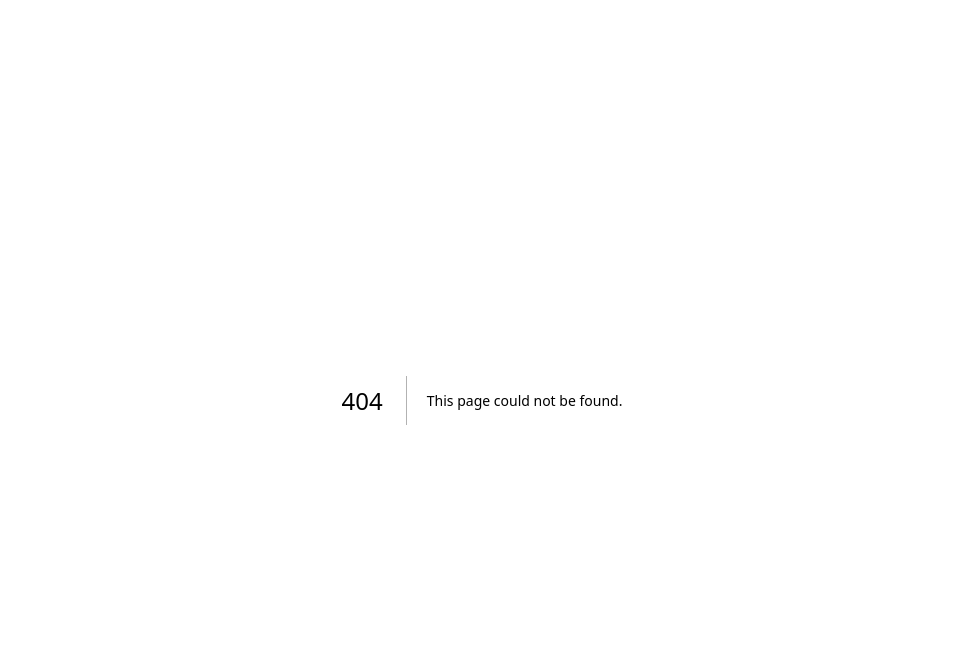
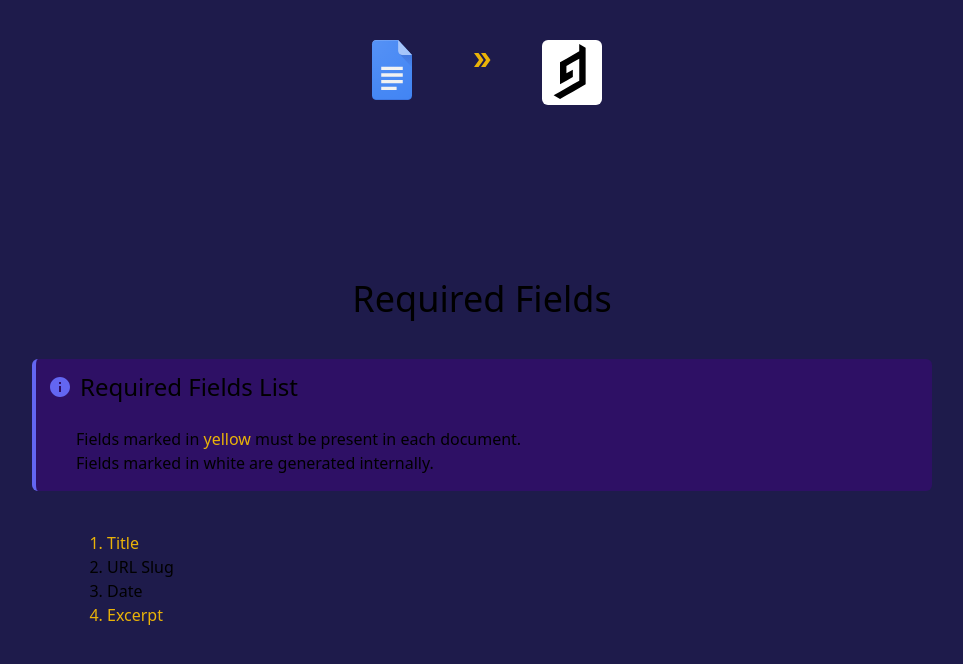
Before and after one commit to vit-the-jedi/hygraph-app, a Next.js app: page /required-fields in a window 1280 px wide. Before the commit this address had no page. Shown: the top 664 px of the page, without its empty margins (158-1121 px from the left). Built offline with nearby package versions, Linux system fonts and the light colour scheme.

Commit message:
more error handling and added required-fields route

```diff
--- a/app/api/create-ast.js
+++ b/app/api/create-ast.js
@@ -119,6 +119,7 @@ const createAstFromDocs = (content) => {
   content.forEach((element) => {
     const elementContent = element?.paragraph;
     const innerElements = elementContent?.elements;
+    if(!elementContent || !innerElements ) return null;
     //check length of elements
     innerElements.forEach((innerEl, index, arr) => {
       const elementContentText = elementContent?.elements[index]?.textRun?.content.replace(/(\r\n|\n|\r)/gm,"");
--- a/app/api/send-article.js
+++ b/app/api/send-article.js
@@ -6,7 +6,6 @@ const { google } = require("googleapis");
 import { utils } from "./utils.js";
 import { queries } from "./queries.js";
 import { hygraphAst, transpileDocsAstToHygraphAst } from "./create-ast.js";
-import { resolve } from "path";
 
 const API_KEY = process.env.API_KEY;
 const API_URL = process.env.API_URL;
@@ -26,7 +25,6 @@ const auth = new google.auth.GoogleAuth({
   keyFile: process.env.GOOGLE_APPLICATION_CREDENTIALS,
   scopes: ["https://www.googleapis.com/auth/documents"],
 });
-
 async function readDoc(documentId) {
   return new Promise(async(resolve,reject)=>{
     try {
@@ -34,6 +32,7 @@ async function readDoc(documentId) {
       const resp = await doc.documents.get({ documentId });
       resolve(resp.data);
     } catch (err) {
+      console.log(err);
       resolve({ errors: [{ message: err.errors[0].message }] });
     }
   })
@@ -45,11 +44,12 @@ const sendArticle = async (link) => {
     try {
       const docId = link.split('d/')[1].split('/')[0];
       const docData = await readDoc(docId);
-      console.log(docData);
       if(docData.errors){
         resolve(docData);
       }
       transpileDocsAstToHygraphAst(docData.body.content);
+      if(!hygraphAst) reject({errors: [{message: "Error transpiling document"}]});
+
       const imgUriArray = utils.extractImageUris(docData?.inlineObjects);
       const uploadResults = [];
       if(imgUriArray){
--- a/app/components/HelperInfo.jsx
+++ b/app/components/HelperInfo.jsx
@@ -6,6 +6,9 @@ export default function HelperInfo({errors}) {
   errorHelpers.set('value is not unique for the field "urlSlug"', 'There is already an existing article with that title. Change the title of the article and try again.');
   errorHelpers.set('Field "ArticleCreateInput.someField" of required type "SomeType!" was not provided.', 'Your article is missing a required field. Ensure you have a Title, Meta Keywords, Excerpt, and Cover Image in the article and try again.');
   errorHelpers.set('The caller does not have permission', 'You must add googledocs@just-site-330115.iam.gserviceaccount.com as an editor on the article.');
+  errorHelpers.set('Error transpiling document', 'The document is malformed. Ensure the document contains 1 article, with a title, meta keywords, excerpt, and cover image.');
+  errorHelpers.set('Only alphanumeric characters and dashes (-) allowed, no spaces.', 'There was an issue generating a url slug, this can happen because the document is malformed.');
+
   return (
     <aside className="bg-violet-950 pt-3 pb-4 px-3 my-10 rounded-md border-l-4 border-indigo-500">
       <div className='flex'>
--- a/app/components/LinkStatusDashboard.jsx
+++ b/app/components/LinkStatusDashboard.jsx
@@ -30,7 +30,9 @@ export default function LinkStatusDashboard({articleStatusInfo}){
 
   return (
     <section>
-          <div className="flex align-center justify-center"><PrimaryButton buttonConfig={{text:"Go Home", onClick: goToHome}} /></div>
+      <div className="flex align-center justify-center">
+        <PrimaryButton buttonConfig={{text:"Go Home", onClick: goToHome}} />
+      </div>
       <ol>
       {formattedData.map((article) => (
         <li key={article} className="my-3 relative">
--- a/app/components/UploadCheckList.jsx
+++ b/app/components/UploadCheckList.jsx
@@ -15,11 +15,15 @@ export default function UploadCheckList() {
         </div>
         <div className='flex'>
           <CheckIcon className="text-indigo-500 relative top-2 mr-2 text-lg" />
-          <li className='my-1'>Allow <span className="text-yellow-500 whitespace-nowrap">googledocs@just-site-330115.iam.gserviceaccount.com</span> as an editor on each doc.</li>
+          <li className='my-1'>Allow <span className="text-yellow-500 bold whitespace-nowrap">googledocs@just-site-330115.iam.gserviceaccount.com</span> as an editor on each doc.</li>
         </div>
         <div className='flex'>
           <CheckIcon className="text-indigo-500 relative top-2 mr-2 text-lg" />
-          <li className='my-1'>Have values for all required fields in your documents.</li>
+          <li className='my-1'>Have values for all <a className="underline text-yellow-500" href="/required-fields" target='_blank'>required fields</a> in your documents.</li>
+        </div>
+        <div className='flex'>
+          <CheckIcon className="text-indigo-500 relative top-2 mr-2 text-lg" />
+          <li className='my-1'>Each document contains <span className="text-yellow-500 bold">only one article.</span></li>
         </div>
       </ul>
     </aside>
--- a/app/components/common/Header.jsx
+++ b/app/components/common/Header.jsx
@@ -7,13 +7,17 @@ export default function Header() {
   const config = {
     logoSize: {h:60,w:60},
   }
+  const goToHome = (event) => {
+    event.preventDefault();
+    window.location.href = '/';
+  }
   return (
     <header className="mb-10 ">
       <div className="flex justify-between w-60">
         <GoogleDocsLogo size={config.logoSize}/>
         <DoubleArrowIcon className="text-yellow-500 text-4xl relative top-2"/>
         <HygraphLogo size={config.logoSize}/>
-        </div>
+      </div>
     </header>
   )
 }
--- /dev/null
+++ b/app/required-fields/layout.jsx
@@ -0,0 +1,9 @@
+export default function RequiredFieldsLayout({
+  children,
+}) {
+  return (
+    <main>
+      {children}
+    </main>
+  );
+}
--- /dev/null
+++ b/app/required-fields/page.jsx
@@ -0,0 +1,31 @@
+
+import Header from '../components/common/Header.jsx';
+import InfoIcon from '@mui/icons-material/Info';
+
+export default async function RequiredFields({
+}) {
+  return (
+    <main className="flex min-h-screen flex-col items-center p-10 justify-start font-sans bg-indigo-950">
+      <Header />
+      <section style={{maxWidth:'900px',width:'100%', margin:'auto'}}>
+        <h1 className='text-4xl mb-10 text-center'>Required Fields</h1>
+        <aside className="bg-violet-950 pt-3 pb-4 px-3 my-10 rounded-md border-l-4 border-indigo-500">
+          <div className='flex'>
+            <InfoIcon className="text-2xl text-indigo-500 relative top-1 mr-2" />
+            <h2 className="text-2xl mb-1">Required Fields List</h2>
+          </div>
+          <div className='ml-7 pt-5'>
+            <p>Fields marked in <span className="text-yellow-500">yellow</span> must be present in each document.</p>
+            <p>Fields marked in white are generated internally.</p>
+          </div>
+        </aside>
+        <ol style={{listStyleType:"number", maxWidth: '750px', width: '100%', margin:'auto'}}>
+          <li className='text-yellow-500'>Title</li>
+          <li>URL Slug</li>
+          <li>Date</li>
+          <li className='text-yellow-500'>Excerpt</li>
+        </ol>
+      </section>
+    </main>
+  );
+}
```
